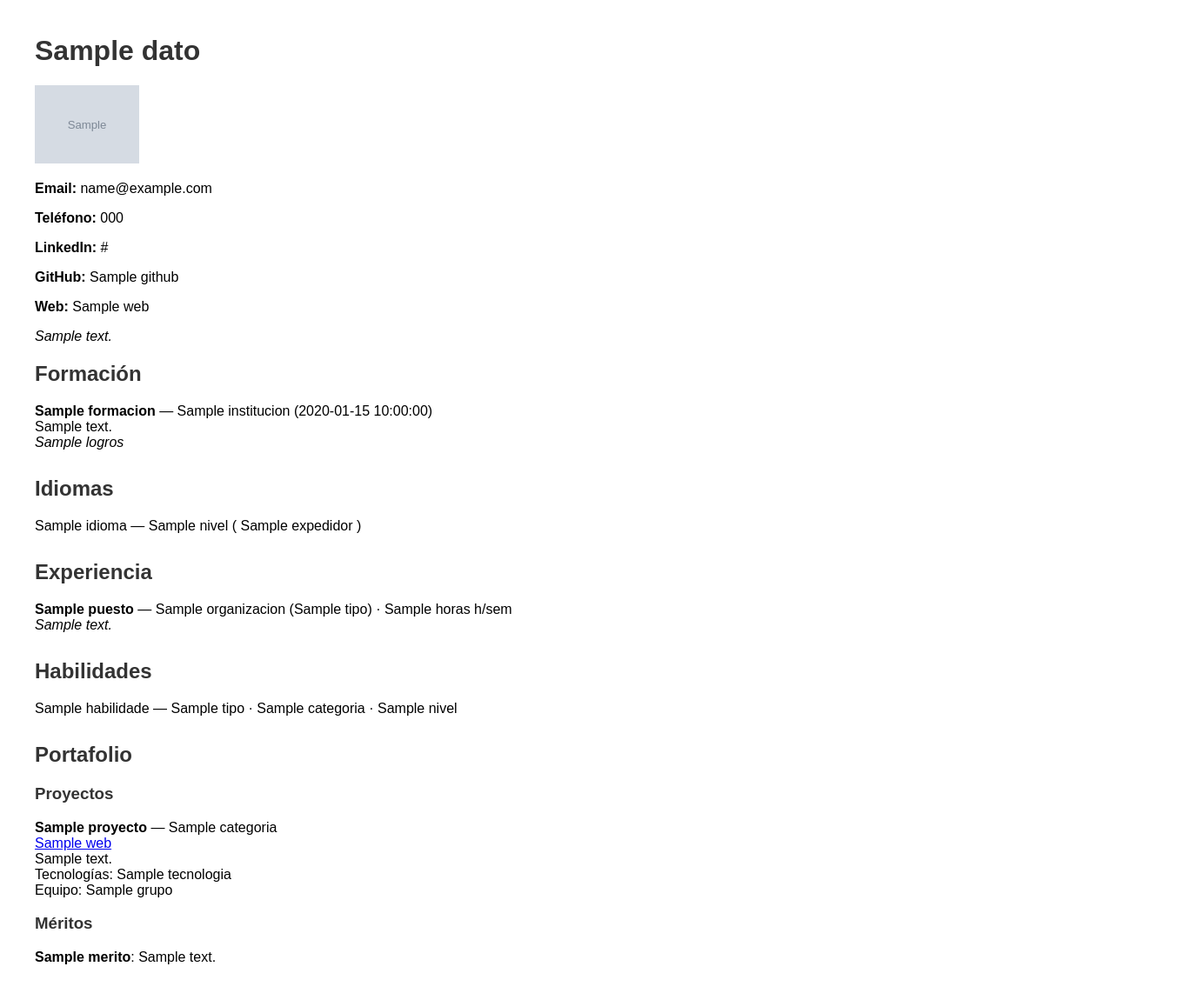
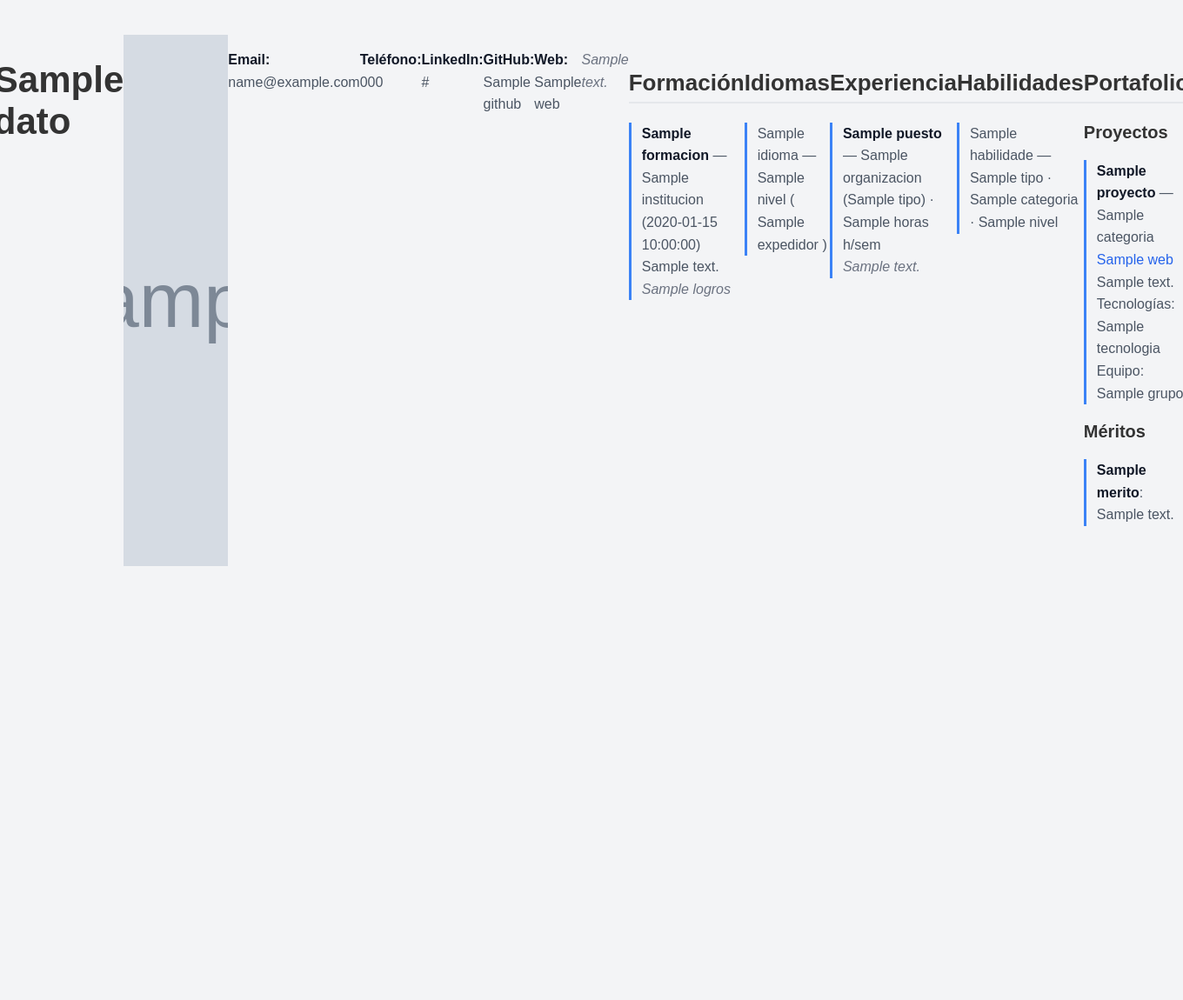
Before and after one commit to David-informatica/mi-web, a Python web app: template templates/plantilla_cv.html in a window 1360 px wide. Shown: the whole page at 87% size. After the commit the page ends 651 px from the top, so only its background shows below. Run offline with Jinja, Linux system fonts and the light colour scheme; the template is opened without the code that fills it: most values are stand-ins (such as "Sample title", 1, 10 or a date in 2020); grey boxes marked "Sample" are stand-in pictures.

Commit message:
añadido estilos

```diff
--- /dev/null
+++ b/styles.css
@@ -0,0 +1,110 @@
+/* ===== TIPOGRAFÍA Y BASE ===== */
+body {
+    font-family: "Inter", Arial, sans-serif;
+    background: #f3f4f6;
+    margin: 0;
+    padding: 0;
+    display: flex;
+    justify-content: center;
+}
+
+.container {
+    max-width: 850px;
+    background: #ffffff;
+    margin: 40px;
+    padding: 50px;
+    border-radius: 18px;
+    box-shadow: 0 8px 25px rgba(0, 0, 0, 0.08);
+}
+
+/* ===== TITULARES ===== */
+h1 {
+    font-size: 42px;
+    margin-bottom: 5px;
+    color: #111827;
+}
+
+h2 {
+    font-size: 26px;
+    margin-top: 40px;
+    color: #1f2937;
+    border-bottom: 2px solid #e5e7eb;
+    padding-bottom: 6px;
+}
+
+h3 {
+    font-size: 20px;
+    margin-top: 20px;
+    color: #374151;
+}
+
+/* ===== TEXTO ===== */
+p, li {
+    font-size: 16px;
+    line-height: 1.6;
+    color: #4b5563;
+}
+
+strong {
+    color: #111827;
+}
+
+em {
+    color: #6b7280;
+}
+
+/* ===== LISTAS ===== */
+ul {
+    list-style: none;
+    padding-left: 0;
+}
+
+ul li {
+    margin-bottom: 12px;
+    padding-left: 12px;
+    border-left: 3px solid #3b82f6; /* Azul elegante */
+}
+
+/* ===== SECCIONES ===== */
+.section {
+    margin-bottom: 40px;
+}
+
+/* ===== ENLACES ===== */
+a {
+    color: #2563eb;
+    text-decoration: none;
+    font-weight: 500;
+}
+
+a:hover {
+    text-decoration: underline;
+}
+
+/* ===== CABECERA DE DATOS PERSONALES ===== */
+.header-info p {
+    margin: 2px 0;
+}
+
+/* ===== MEDALLAS / MÉRITOS ===== */
+.badge {
+    display: inline-block;
+    background: #e0f2fe;
+    color: #0369a1;
+    padding: 6px 12px;
+    border-radius: 10px;
+    font-size: 14px;
+    margin: 5px;
+}
+
+/* ===== RESPONSIVE ===== */
+@media(max-width: 700px) {
+    .container {
+        margin: 10px;
+        padding: 25px;
+    }
+
+    h1 {
+        font-size: 32px;
+    }
+}
--- a/templates/plantilla_cv.html
+++ b/templates/plantilla_cv.html
@@ -3,6 +3,7 @@
 <head>
     <meta charset="utf-8">
     <title>{{ datos.nombre }} - CV</title>
+    <link rel="stylesheet" href="styles.css">
     <style>
         body { font-family: Arial, sans-serif; margin: 40px; }
         h1, h2, h3 { color: #333; }
```
